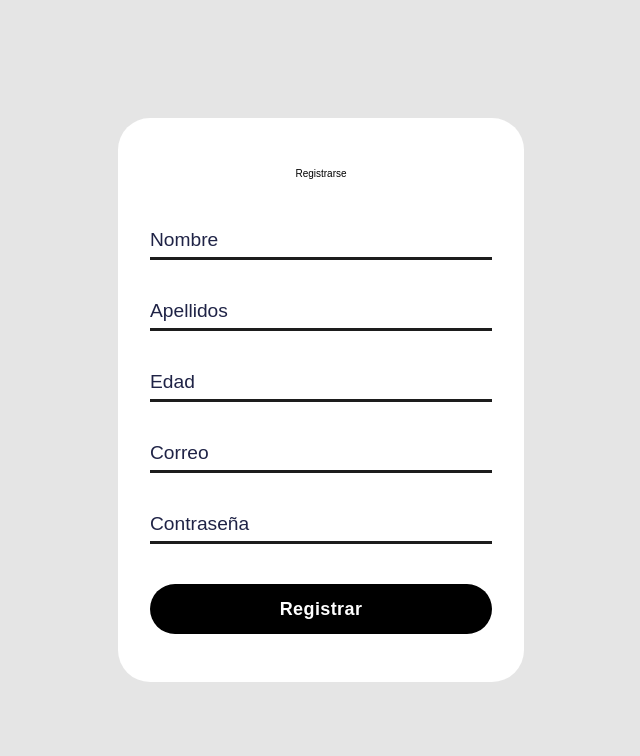
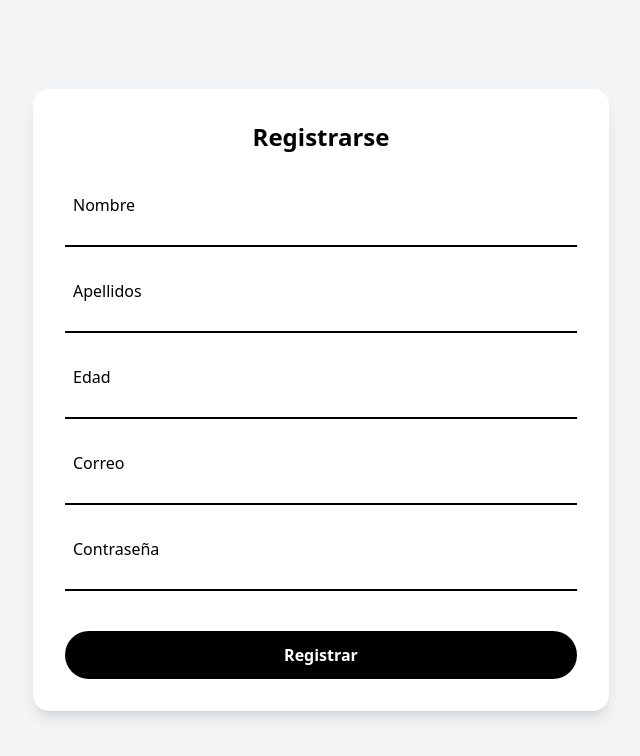
Before and after one commit to Brunitozz/BiblioPoint, a React (Vite) app: page /register in a window 1280 px wide. Shown: the top 756 px of the page, without its empty margins (319-959 px from the left). Built offline with nearby package versions, Linux system fonts and the light colour scheme.

Commit message:
Updated App.jsx to include new routes and components, refactored Login and Register screens, and removed SideBar.css file.

```diff
--- a/src/App.jsx
+++ b/src/App.jsx
@@ -6,14 +6,17 @@ import { EditarPerfil } from "./Screens/EditarPerfil/EditarPerfil.jsx";
 import { Publicar } from "./Screens/Publicar/Publicar.jsx";
 import { Amigos } from "./Screens/Amigos/VerAmigos.jsx";
 import { Libros } from "./Screens/LibrosFavoritos/VerLibros.jsx";
+import { SideBarCuenta, SideBarPerfil } from "./Components/SideBar/SideBar.jsx";
 // Importa otros componentes según sea necesario
 
 export const App = () => {
   return (
-
+    <>
           <Routes>
             <Route path="/">
               <Route path="register" element={<Register />} />
+              <Route path="sidebarcuenta" element={<SideBarCuenta />} />
+              <Route path="sidebarperfil" element={<SideBarPerfil />} />
               <Route path="login" element={<Login />} />
               <Route path="edit-profile/:id" element={<EditarPerfil />} />
               <Route path="amigos" element={<Amigos />} />
@@ -23,5 +26,7 @@ export const App = () => {
               {/* Define otras rutas según sea necesario */}
             </Route>
           </Routes>
+    </>
+
   );
 };
--- a/src/Components/SideBar/SideBar.jsx
+++ b/src/Components/SideBar/SideBar.jsx
@@ -1,7 +1,6 @@
 import React from "react";
 import { LinksCuenta, LinksPerfil } from "../../Data/Links";
 import logo from "../../assets/Bibliopoint-Logo.png";
-import { Link } from "react-router-dom";
 
 export const SideBarCuenta = () => {
   return (
@@ -26,28 +25,14 @@ export const SideBarCuenta = () => {
           </ul>
         </div>
       </aside>
-
     </div>
-
-    // <div className="w-1/4 bg-gray-100 h-screen p-4">
-    //   <div className="mb-4">
-    //     <svg xmlns="http://www.w3.org/2000/svg" className="w-6 h-6" viewBox="0 0 16 16">
-    //       <path fill="currentColor" d="M0 1h16v2H0zm0 4h16v2H0zm0 4h16v2H0zm0 4h16v2H0z" />
-    //     </svg>
-    //   </div>
-    //   <div>
-    //     {LinksCuenta.map((link, index) => (
-    //       <p key={index} className="py-2 border-b border-gray-300">{link.text}</p>
-    //     ))}
-    //   </div>
-    // </div>
   );
 }
 
 export const SideBarPerfil = () => {
   return (
     <div>
-      <aside id="logo-sidebar" className="fixed top-0 left-0 z-40 w-64 h-screen transition-transform -translate-x-full sm:translate-x-0" aria-label="Sidebar">
+      <aside id="logo-sidebar" className="fixed top-16 left-0 z-40 w-64 h-[calc(100vh-4rem)] transition-transform -translate-x-full sm:translate-x-0" aria-label="Sidebar">
         <div className="h-full px-3 py-4 overflow-y-auto bg-gray-50 dark:bg-gray-800">
           <a href="/inicio" className="flex items-center ps-2.5 mb-5">
             <img src={logo} className="h-6 me-3 sm:h-7" alt="BiblioPoint Logo" />
@@ -67,20 +52,6 @@ export const SideBarPerfil = () => {
           </ul>
         </div>
       </aside>
-
     </div>
-
-    // <div className="w-1/4 bg-gray-100 h-screen p-4">
-    //   <div className="mb-4">
-    //     <svg xmlns="http://www.w3.org/2000/svg" className="w-6 h-6" viewBox="0 0 16 16">
-    //       <path fill="currentColor" d="M0 1h16v2H0zm0 4h16v2H0zm0 4h16v2H0zm0 4h16v2H0z" />
-    //     </svg>
-    //   </div>
-    //   <div>
-    //     {LinksCuenta.map((link, index) => (
-    //       <p key={index} className="py-2 border-b border-gray-300">{link.text}</p>
-    //     ))}
-    //   </div>
-    // </div>
   );
 }
--- a/src/Screens/Login/Login.jsx
+++ b/src/Screens/Login/Login.jsx
@@ -1,6 +1,5 @@
 import React, { useEffect, useRef } from "react";
-import { NavLink } from 'react-router-dom'
-import "./Login.css";
+import { NavLink } from 'react-router-dom';
 
 export const Login = () => {
   const loginFormRef = useRef(null);
@@ -30,27 +29,26 @@ export const Login = () => {
   }, []);
 
   return (
-    <form className="my-form" ref={loginFormRef}>
-      <div className="login-welcome-row">
-        <h1>Iniciar Sesión</h1>
+    <div className="flex items-center justify-center min-h-screen bg-gray-100">
+      <form className="flex flex-col justify-start relative gap-4 bg-white w-full max-w-xl p-8 rounded-2xl shadow-lg" ref={loginFormRef}>
+        <div className="mb-4 text-center">
+          <h1 className="text-2xl font-semibold text-black">Iniciar Sesión</h1>
         </div>
-      <div className="input__wrapper">
+        <div className="relative pt-4 mb-2">
           <input
             type="email"
             id="email"
             name="email"
-          className="input__field"
+            className="text-black text-lg p-2 w-full border-b-2 border-black bg-transparent outline-none placeholder-transparent focus:border-gray-700"
             placeholder="Your Email"
             required
           />
-        <label htmlFor="email" className="input__label">
+          <label htmlFor="email" className="absolute top-2 left-2 text-black transition-all duration-300 pointer-events-none">
             Usuario o Correo:
           </label>
           <svg
-          className="input__icon"
+            className="absolute w-6 h-6 top-1/2 transform -translate-y-1/2 right-2 text-black"
             xmlns="http://www.w3.org/2000/svg"
-          width={24}
-          height={24}
             viewBox="0 0 24 24"
             strokeWidth={2}
             stroke="currentColor"
@@ -63,24 +61,22 @@ export const Login = () => {
             <path d="M16 12v1.5a2.5 2.5 0 0 0 5 0v-1.5a9 9 0 1 0 -5.5 8.28" />
           </svg>
         </div>
-      <div className="input__wrapper">
+        <div className="relative pt-4 mb-2">
           <input
             id="password"
             type="password"
-          className="input__field"
+            className="text-black text-lg p-2 w-full border-b-2 border-black bg-transparent outline-none placeholder-transparent focus:border-gray-700"
             placeholder="Your Password"
             title="Minimum 6 characters at least 1 Alphabet and 1 Number"
             pattern="^(?=.*[A-Za-z])(?=.*\d)[A-Za-z\d]{6,}$"
             required
           />
-        <label htmlFor="password" className="input__label">
+          <label htmlFor="password" className="absolute top-2 left-2 text-black transition-all duration-300 pointer-events-none">
             Contraseña
           </label>
           <svg
-          className="input__icon"
+            className="absolute w-6 h-6 top-1/2 transform -translate-y-1/2 right-2 text-black"
             xmlns="http://www.w3.org/2000/svg"
-          width={24}
-          height={24}
             viewBox="0 0 24 24"
             strokeWidth={2}
             stroke="currentColor"
@@ -94,18 +90,18 @@ export const Login = () => {
             <path d="M8 11v-4a4 4 0 1 1 8 0v4" />
           </svg>
         </div>
-      <button type="submit" className="my-form__button">
+        <button type="submit" className="bg-black text-white font-bold py-3 w-full rounded-full mt-4 hover:bg-gray-800">
           Iniciar
         </button>
-      <div className="my-form__actions">
-        <div className="my-form__row">
+        <div className="flex flex-col items-center text-black gap-4 mt-2">
+          <div className="flex gap-2 justify-between w-full">
             <span>¿No tienes cuenta?</span>
-          <NavLink to={'/main/register'}
-          >
+            <NavLink to={'/register'} className="font-semibold hover:underline">
               Registrarse
             </NavLink>
           </div>
         </div>
       </form>
+    </div>
   );
 }
--- a/src/Screens/Register/Register.jsx
+++ b/src/Screens/Register/Register.jsx
@@ -1,5 +1,4 @@
 import React, { useEffect, useRef } from "react";
-import "./Register.css";
 
 export const Register = () => {
   const registerFormRef = useRef(null);
@@ -34,79 +33,81 @@ export const Register = () => {
   }, []);
 
   return (
-    <form className="my-form" ref={registerFormRef}>
-      <div className="login-welcome-row">
-        <h1>Registrarse</h1>
+    <div className="flex items-center justify-center min-h-screen bg-gray-100">
+      <form className="flex flex-col justify-start relative gap-4 bg-white w-full max-w-xl p-8 rounded-2xl shadow-lg" ref={registerFormRef}>
+        <div className="mb-4 text-center">
+          <h1 className="text-2xl font-semibold text-black">Registrarse</h1>
         </div>
-      <div className="input__wrapper">
+        <div className="relative pt-4 mb-2">
           <input
             type="text"
             id="nombre"
             name="nombre"
-          className="input__field"
+            className="text-black text-lg p-2 w-full border-b-2 border-black bg-transparent outline-none placeholder-transparent focus:border-gray-700"
             placeholder="Your Name"
             required
           />
-        <label htmlFor="nombre" className="input__label">
+          <label htmlFor="nombre" className="absolute top-2 left-2 text-black transition-all duration-300 pointer-events-none">
             Nombre
           </label>
         </div>
-      <div className="input__wrapper">
+        <div className="relative pt-4 mb-2">
           <input
             type="text"
             id="apellidos"
             name="apellidos"
-          className="input__field"
+            className="text-black text-lg p-2 w-full border-b-2 border-black bg-transparent outline-none placeholder-transparent focus:border-gray-700"
             placeholder="Your Last Name"
             required
           />
-        <label htmlFor="apellidos" className="input__label">
+          <label htmlFor="apellidos" className="absolute top-2 left-2 text-black transition-all duration-300 pointer-events-none">
             Apellidos
           </label>
         </div>
-      <div className="input__wrapper">
+        <div className="relative pt-4 mb-2">
           <input
             type="number"
             id="edad"
             name="edad"
-          className="input__field"
+            className="text-black text-lg p-2 w-full border-b-2 border-black bg-transparent outline-none placeholder-transparent focus:border-gray-700"
             placeholder="Your Age"
             required
           />
-        <label htmlFor="edad" className="input__label">
+          <label htmlFor="edad" className="absolute top-2 left-2 text-black transition-all duration-300 pointer-events-none">
             Edad
           </label>
         </div>
-      <div className="input__wrapper">
+        <div className="relative pt-4 mb-2">
           <input
             type="email"
             id="email"
             name="email"
-          className="input__field"
+            className="text-black text-lg p-2 w-full border-b-2 border-black bg-transparent outline-none placeholder-transparent focus:border-gray-700"
             placeholder="Your Email"
             required
           />
-        <label htmlFor="email" className="input__label">
+          <label htmlFor="email" className="absolute top-2 left-2 text-black transition-all duration-300 pointer-events-none">
             Correo
           </label>
         </div>
-      <div className="input__wrapper">
+        <div className="relative pt-4 mb-2">
           <input
             id="password"
             type="password"
-          className="input__field"
+            className="text-black text-lg p-2 w-full border-b-2 border-black bg-transparent outline-none placeholder-transparent focus:border-gray-700"
             placeholder="Your Password"
             title="Minimum 6 characters at least 1 Alphabet and 1 Number"
             pattern="^(?=.*[A-Za-z])(?=.*\d)[A-Za-z\d]{6,}$"
             required
           />
-        <label htmlFor="password" className="input__label">
+          <label htmlFor="password" className="absolute top-2 left-2 text-black transition-all duration-300 pointer-events-none">
             Contraseña
           </label>
         </div>
-      <button type="submit" className="my-form__button">
+        <button type="submit" className="bg-black text-white font-bold py-3 w-full rounded-full mt-4 hover:bg-gray-800">
           Registrar
         </button>
       </form>
+    </div>
   );
 }
```
Also changed, not shown: src/Components/SideBar/SideBar.css (deleted). Lines whose indentation alone changed are shown as unchanged.
